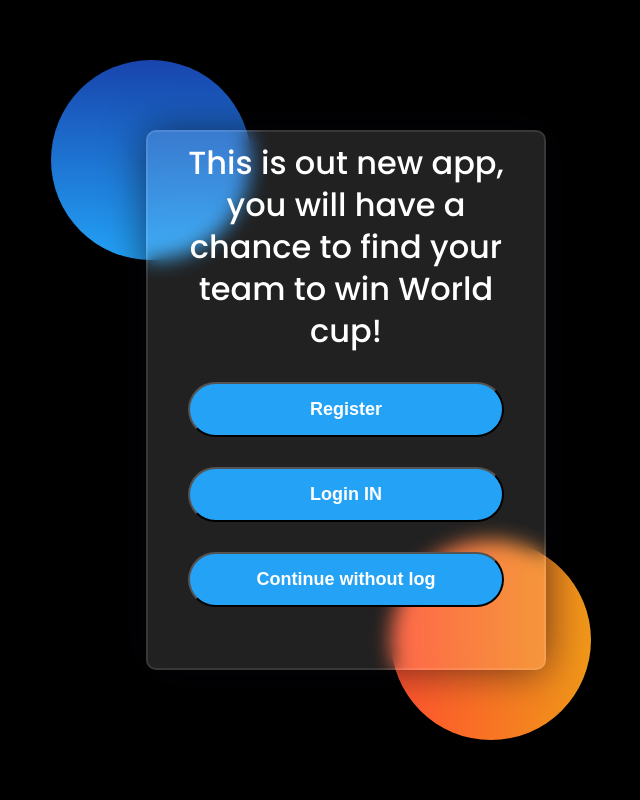
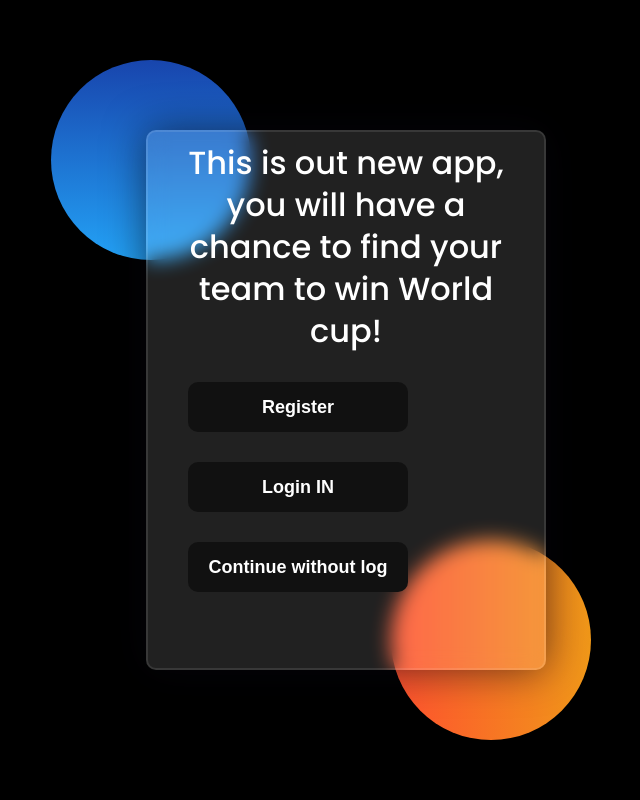
Before and after one commit to Robert-Polson/VSteam, a Django app: template mysite/my_codes/templates/open_page.html in a window 1280 px wide. Shown: the whole page, without its empty margins (294-934 px from the left). Run offline with Django 5.2, Linux system fonts and the light colour scheme; the template is opened without the code that fills it, so the values that code supplies are empty.

Commit message:
code better, than last

```diff
--- a/mysite/my_codes/templates/open_page.html
+++ b/mysite/my_codes/templates/open_page.html
@@ -6,18 +6,18 @@
     <link rel="stylesheet" href="https://cdnjs.cloudflare.com/ajax/libs/font-awesome/5.15.4/css/all.min.css">
     <link href="https://fonts.googleapis.com/css2?family=Poppins:wght@300;500;600&display=swap" rel="stylesheet">
     <style media="screen">
-        *,
-        *:before,
-        *:after {
+        *, *:before, *:after {
     padding: 0;
     margin: 0;
     box-sizing: border-box;
 }
+
 body {
     background-color: #000;
     color: #fff;
     font-family: 'Poppins', sans-serif;
 }
+
 .background {
     width: 430px;
     height: 520px;
@@ -26,23 +26,27 @@
     left: 50%;
     top: 50%;
 }
+
 .background .shape {
     height: 200px;
     width: 200px;
     position: absolute;
     border-radius: 50%;
 }
+
 .shape:first-child {
     background: linear-gradient(#1845ad, #23a2f6);
     left: -80px;
     top: -80px;
 }
+
 .shape:last-child {
     background: linear-gradient(to right, #ff512f, #f09819);
     right: -30px;
     bottom: -80px;
 }
-        form{
+
+form {
     height: 540px;
     width: 400px;
     background-color: rgba(255,255,255,0.13);
@@ -58,6 +62,7 @@
     display: flex;
     flex-direction: column;
 }
+
 form h3 {
     font-size: 32px;
     font-weight: 500;
@@ -65,6 +70,7 @@
     text-align: center;
     color: white;
 }
+
 label {
     display: block;
     margin-top: 20px;
@@ -72,6 +78,7 @@
     font-weight: 500;
     color: white;
 }
+
 input {
     display: block;
     height: 50px;
@@ -96,6 +103,7 @@
     border-radius: 100px;
     cursor: pointer;
 }
+
 p.error {
     color: red;
     margin-top: 830px;
@@ -107,6 +115,69 @@
     margin-top: 830px;
     margin-left: 650px;;
 }
+
+body {
+    margin: 0;
+    padding: 0;
+    width: 100%;
+    height: 100vh;
+    display: flex;
+    flex-direction: row;
+    justify-content: center;
+    align-items: center;
+}
+
+.glow-on-hover {
+    width: 220px;
+    height: 50px;
+    border: none;
+    outline: none;
+    color: #fff;
+    background: #111;
+    cursor: pointer;
+    position: relative;
+    z-index: 0;
+    border-radius: 10px;
+}
+
+.glow-on-hover:before {
+    content: '';
+    background: linear-gradient(45deg, #ff0000, #ff7300, #fffb00, #48ff00, #00ffd5, #002bff, #7a00ff, #ff00c8, #ff0000);
+    position: absolute;
+    top: -2px;
+    left:-2px;
+    background-size: 400%;
+    z-index: -1;
+    filter: blur(5px);
+    width: calc(100% + 4px);
+    height: calc(100% + 4px);
+    animation: glowing 20s linear infinite;
+    opacity: 0;
+    transition: opacity .3s ease-in-out;
+}
+
+.glow-on-hover:hover:before {
+   opacity: 1;
+}
+
+.glow-on-hover:hover {
+   color: white;
+}
+
+.glow-on-hover:hover::after {
+   background-color:#111;
+}
+
+.glow-on-hover::after {
+   content:'';
+   position:absolute;
+   top:-2px;
+   left:-2px;
+   width :100%;
+   height :100%;
+   border-radius :10px;
+   z-index :-1;
+}
     </style>
 </head>
 <body>
@@ -117,27 +188,30 @@
 <form id="myForm" method="post" onsubmit="return redirectUser()">
     {% csrf_token %}
     <h3>This is out new app, you will have a chance to find your team to win World cup!</h3>
-    <button type="submit" id="registerButton">
+    <button type="submit" id="registerButton" class="glow-on-hover">
     <span></span>
     <span></span>
     <span></span>
     <span></span>
     Register
 </button>
-    <button type="submit" id="loginButton">
+
+<button type="submit" id="loginButton" class="glow-on-hover">
     <span></span>
     <span></span>
     <span></span>
     <span></span>
     Login IN
 </button>
-    <button type="submit" id="continueButton">
+
+<button type="submit" id="continueButton" class="glow-on-hover">
     <span></span>
     <span></span>
     <span></span>
     <span></span>
     Continue without log
 </button>
+
 </form>
     <script>
         function redirectUser() {
@@ -147,7 +221,7 @@
             const continueButton = document.getElementById('continueButton');
 
             if (registerButton === event.submitter) {
-                window.location.href = '/';
+                window.location.href = '/register_page';
                 return false;
             } else if (loginButton === event.submitter) {
                 window.location.href = '/login_pages';
--- a/mysite/mysite/urls.py
+++ b/mysite/mysite/urls.py
@@ -21,10 +21,10 @@ from my_codes import views
 
 urlpatterns = [
     path('admin/', admin.site.urls),
-    path('',views.register_page),
+    path('',views.open_page),
     path('mainsss/', views.niknem_page),
     path('login_pages/', views.login_page),
-    path('open_page', views.open_page),
+    path('register_page/', views.register_page),
     path('login_pages/', views.login_page),
     path('account_pages/',views.account_page),
     path('remember_password/',views.remember_password)
```
Also changed, not shown: mysite/my_codes/views.py (+25 -11 lines), mysite/db.sqlite3. Lines whose indentation alone changed are shown as unchanged.
